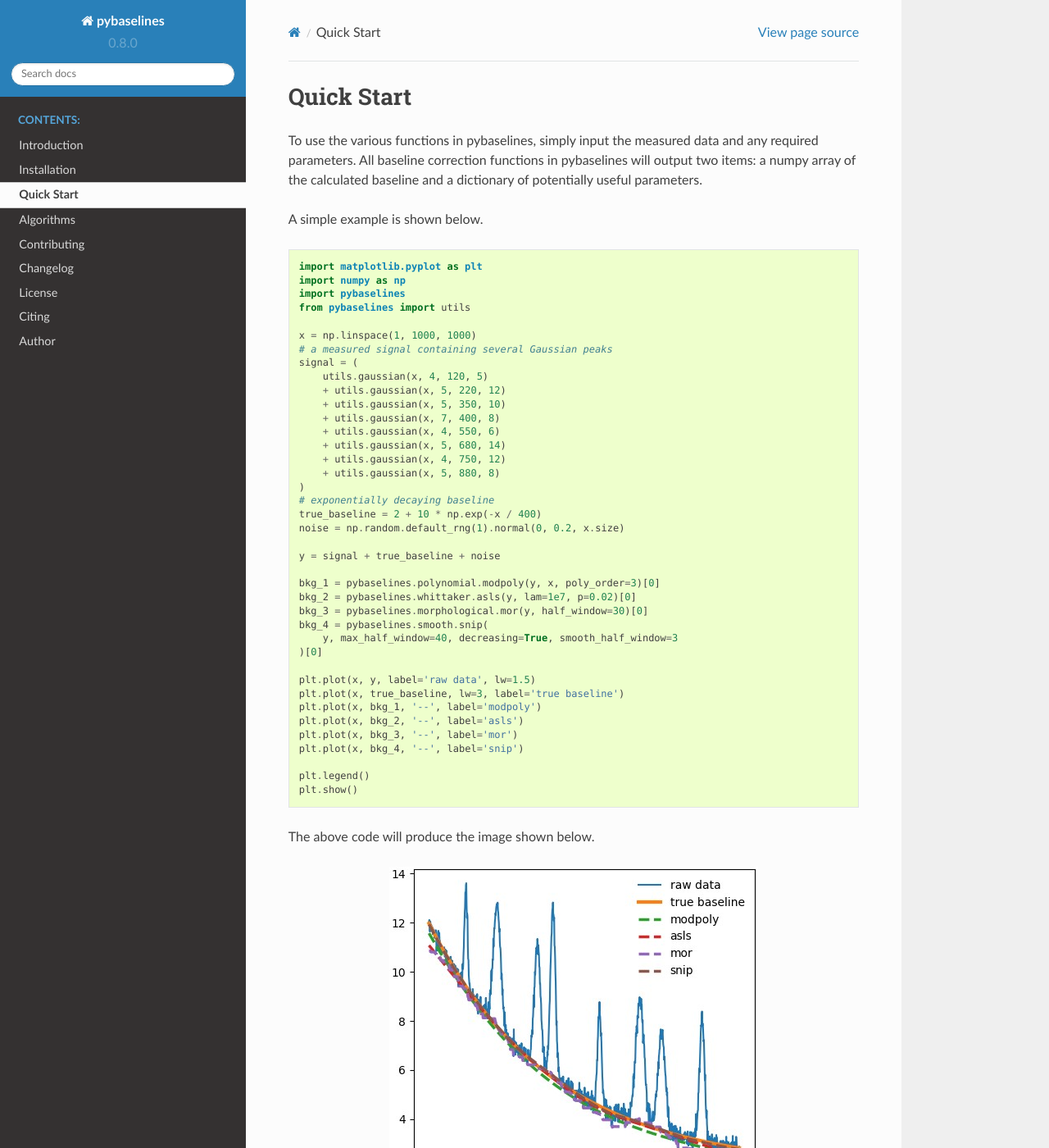
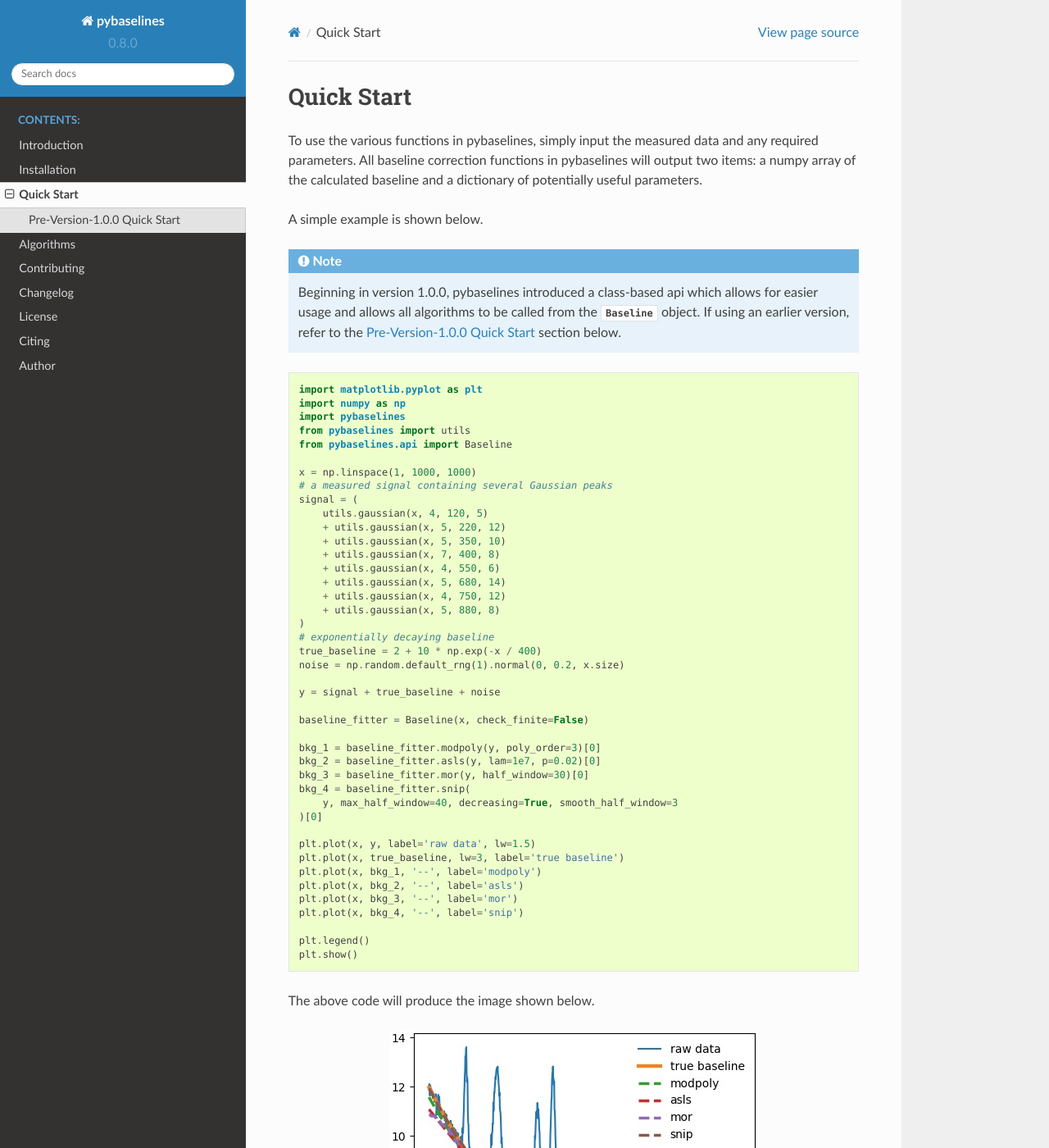
Before and after one commit to derb12/pybaselines, a Sphinx documentation site: the page built from docs/quickstart.rst, in a window 1280 px wide and 1400 px high. Shown: the whole window at 82% size. Built offline with Sphinx 7.4.7 and the Read the Docs theme 2.0.0, drawn with Linux system fonts in a browser that asks for light colours; pages that are not in the unit, such as notebooks, are missing from menus; some of the changed text lies outside the part shown.

Commit message:
DOCS: Update some docs for the new Baseline class
Also added to citation guidelines.

```diff
--- a/docs/citing.rst
+++ b/docs/citing.rst
@@ -19,3 +19,7 @@ research:
 
 The above DOI is valid for all versions of pybaselines. If citing a specific version,
 the DOI can be found on the project's Zenodo page: https://doi.org/10.5281/zenodo.5608581.
+
+In addition, the original source publication for any used algorithm should likewise be
+cited; all algorithms in pybaselines provide the source publications within the docstring
+for easy lookup.
--- a/docs/conf.py
+++ b/docs/conf.py
@@ -40,6 +40,7 @@ extensions = [
     'sphinx.ext.todo',
     'sphinx.ext.mathjax',
     'sphinx.ext.viewcode',
+    'sphinx.ext.autosectionlabel',
     'matplotlib.sphinxext.plot_directive',
     'sphinx_gallery.gen_gallery'
 ]
@@ -111,6 +112,11 @@ intersphinx_mapping = {
 # cache remote doc inventories for 14 days
 intersphinx_cache_limit = 14
 
+napoleon_include_private_with_doc = True
+
+# ensure each label from the autosection extension is unique
+autosectionlabel_prefix_document = True
+
 # -- Settings for autoapi extension ----------------------------
 
 # autoapi gets the docstrings for all public modules in the package
@@ -125,11 +131,11 @@ autoapi_options = [
     #'private_members', # show private objects (_variable)
     'show-inheritance',
     'show-module-summary',
-    #'special-members', # show things like __str__
+    'special-members', # show things like __str__
     #'imported-members', # document things imported within each module
 ]
 autoapi_member_order = 'groupwise' # groups into classes, functions, etc.
-autoapi_python_class_content = 'class' # include class docstring from class and/or __init__
+autoapi_python_class_content = 'both' # include class docstring from class and/or __init__
 #autoapi_keep_files = True # keep the files after generation
 #autoapi_add_toctree_entry = False # need to manually add to toctree if False
 #autoapi_generate_api_docs = False # will not generate new docs when False
--- a/docs/quickstart.rst
+++ b/docs/quickstart.rst
@@ -8,6 +8,68 @@ will output two items: a numpy array of the calculated baseline and a
 dictionary of potentially useful parameters.
 
 A simple example is shown below.
+
+.. note::
+    Beginning in version 1.0.0, pybaselines introduced a class-based api
+    which allows for easier usage and allows all algorithms to be called from
+    the :class:`.Baseline` object. If using an earlier version, refer to the
+    :ref:`quickstart:Pre-Version-1.0.0 Quick Start` section below.
+
+
+.. code-block:: python
+
+    import matplotlib.pyplot as plt
+    import numpy as np
+    import pybaselines
+    from pybaselines import utils
+    from pybaselines.api import Baseline
+
+    x = np.linspace(1, 1000, 1000)
+    # a measured signal containing several Gaussian peaks
+    signal = (
+        utils.gaussian(x, 4, 120, 5)
+        + utils.gaussian(x, 5, 220, 12)
+        + utils.gaussian(x, 5, 350, 10)
+        + utils.gaussian(x, 7, 400, 8)
+        + utils.gaussian(x, 4, 550, 6)
+        + utils.gaussian(x, 5, 680, 14)
+        + utils.gaussian(x, 4, 750, 12)
+        + utils.gaussian(x, 5, 880, 8)
+    )
+    # exponentially decaying baseline
+    true_baseline = 2 + 10 * np.exp(-x / 400)
+    noise = np.random.default_rng(1).normal(0, 0.2, x.size)
+
+    y = signal + true_baseline + noise
+
+    baseline_fitter = Baseline(x, check_finite=False)
+
+    bkg_1 = baseline_fitter.modpoly(y, poly_order=3)[0]
+    bkg_2 = baseline_fitter.asls(y, lam=1e7, p=0.02)[0]
+    bkg_3 = baseline_fitter.mor(y, half_window=30)[0]
+    bkg_4 = baseline_fitter.snip(
+        y, max_half_window=40, decreasing=True, smooth_half_window=3
+    )[0]
+
+    plt.plot(x, y, label='raw data', lw=1.5)
+    plt.plot(x, true_baseline, lw=3, label='true baseline')
+    plt.plot(x, bkg_1, '--', label='modpoly')
+    plt.plot(x, bkg_2, '--', label='asls')
+    plt.plot(x, bkg_3, '--', label='mor')
+    plt.plot(x, bkg_4, '--', label='snip')
+
+    plt.legend()
+    plt.show()
+
+
+The above code will produce the image shown below.
+
+.. image:: images/quickstart.jpg
+   :align: center
+
+
+Pre-Version-1.0.0 Quick Start
+-----------------------------
 
 .. code-block:: python
 
@@ -52,7 +114,4 @@ A simple example is shown below.
     plt.show()
 
 
-The above code will produce the image shown below.
-
-.. image:: images/quickstart.jpg
-   :align: center
+The above code will produce the same image as shown above.
```
Also changed, not shown: CHANGELOG.rst (+51 -0 lines), docs/algorithms/polynomial.rst (+5 -3 lines).
